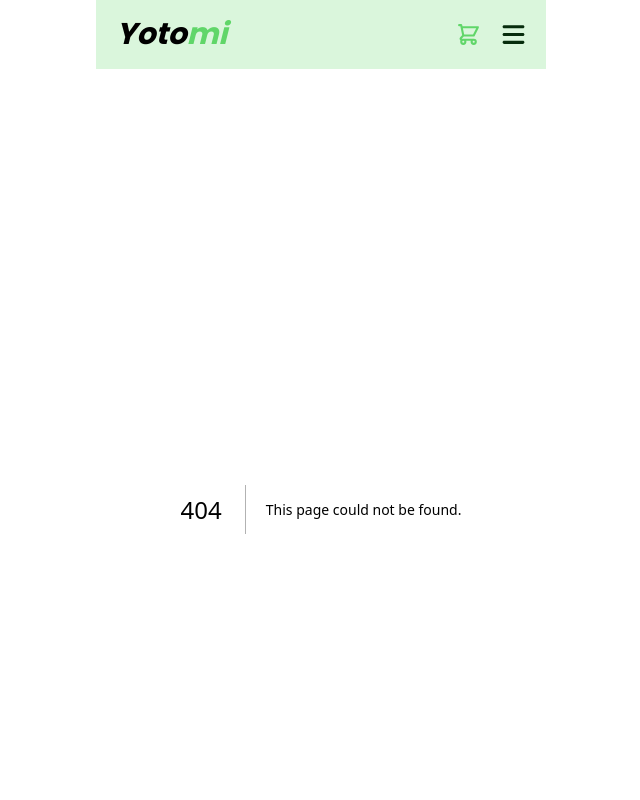
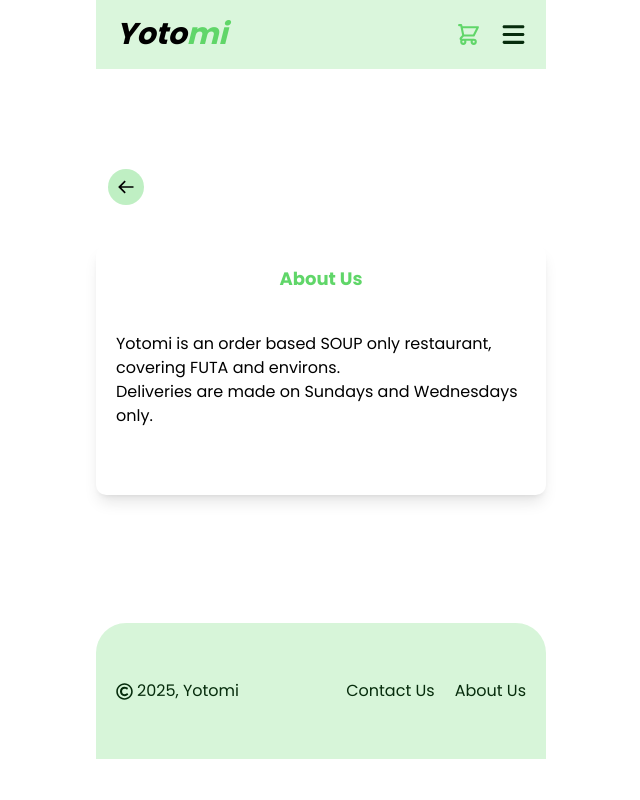
Before and after one commit to BusandCode/yotomi-supermarket, a Next.js app: page /pages/about in a window 1280 px wide. Before the commit this address had no page. Shown: the top 800 px of the page, without its empty margins (319-959 px from the left). Built offline with nearby package versions, Linux system fonts and the light colour scheme.

Commit message:
about section

```diff
--- a/app/food/efo/page.js
+++ b/app/food/efo/page.js
@@ -46,7 +46,7 @@ const page = () => {
     setThirdCart(thirdCart--)
   };
   return (
-    <main className='max-w-[450px] relative mx-auto flex flex-col  gap-5 h-full'>
+    <main className='lg:max-w-[900px] relative mx-auto flex flex-col  gap-5 h-full'>
 
       <Link className='py-5 px-3 max-w-fit' href="/">
             <BiArrowBack className='text-[#000000] bg-[#60D669] bg-opacity-40 p-2 rounded-full w-[36px] h-[36px]' size={25}/>
--- a/app/food/egusi/page.js
+++ b/app/food/egusi/page.js
@@ -47,7 +47,7 @@ const page = () => {
   };
 
   return (
-    <main className='max-w-[450px] relative mx-auto flex flex-col  gap-5 h-full'>
+    <main className='max-w-[450px]  relative mx-auto flex flex-col  gap-5 h-full'>
       {/* Header */}
 
       <Link className='py-5 px-3 max-w-fit' href="/">
--- a/app/page.js
+++ b/app/page.js
@@ -9,7 +9,7 @@ import Draggable from './Draggable';
 const page = () => {
 
   return (
-    <main className='max-w-[450px] relative mx-auto flex flex-col  gap-5 h-full'>
+    <main className=' max-w-[450px] relative mx-auto flex flex-col  gap-5 h-full'>
       <section className=' flex flex-col gap-10'>
 
     {/* Hero */}
--- /dev/null
+++ b/app/pages/about/page.js
@@ -0,0 +1,21 @@
+import React from 'react';
+import { BiArrowBack } from "react-icons/bi";
+import Link from 'next/link';
+
+const page = () => {
+  return (
+    <div className='max-w-[450px] relative mx-auto h-full flex flex-col gap-5 justify-center items-start mt-20'>
+
+        <Link className='py-5 px-3 max-w-fit' href="/">
+            <BiArrowBack className='text-[#000000] bg-[#60D669] bg-opacity-40 p-2 rounded-full w-[36px] h-[36px]' size={25}/>
+          </Link>
+          <div className='shadow-[#0000001a] shadow-lg  bg-[white] h-[250px] rounded-[10px] p-5'>
+        <h1 className='text-[#60D669] text-center  bg-white mb-10 font-bold text-[18px]'>About Us</h1>
+        <p>Yotomi is an order based SOUP only restaurant, covering FUTA and environs.</p>
+        <p>Deliveries are made on Sundays and Wednesdays only.</p>
+        </div>
+    </div>
+  )
+}
+
+export default page
--- /dev/null
+++ b/app/pages/contact/page.js
@@ -0,0 +1,9 @@
+import React from 'react'
+
+const page = () => {
+  return (
+    <div>page</div>
+  )
+}
+
+export default page
--- a/components/Footer.jsx
+++ b/components/Footer.jsx
@@ -1,13 +1,14 @@
 import React from 'react'
+import Link from 'next/link';
 import { FaRegCopyright } from "react-icons/fa";
 const Footer = () => {
   return (
-    <div>
-    <div className='text-[16px] bg-[#60D669] bg-opacity-25 max-w-[450px] mx-auto w-full h-[136px]  flex justify-between items-center  mt-32  rounded-tl-[30px] rounded-tr-[30px] p-5 text-[#062C0C]'>
+    <div className='max-w-[450px] w-full mx-auto'>
+    <div className='text-[16px] bg-[#60D669] bg-opacity-25  h-[136px]  flex justify-between items-center  mt-32  rounded-tl-[30px] rounded-tr-[30px] p-5 text-[#062C0C]'>
         <p  className='flex items-center justify-center gap-1'><FaRegCopyright size={17}/> 2025, Yotomi</p>
         <div className='flex gap-5 items-center'>
-        <a href="">Contact Us</a>
-        <a href="">About Us</a>
+        <Link href="/pages/contact">Contact Us</Link>
+        <Link href="/pages/about">About Us</Link>
     </div>
     </div>
     </div>
--- a/components/NavBar.jsx
+++ b/components/NavBar.jsx
@@ -5,6 +5,7 @@ import Link from 'next/link';
 import { HiOutlineShoppingCart } from "react-icons/hi";
 import { FaBars } from 'react-icons/fa6';
 import { FaTimes } from 'react-icons/fa';
+
 
 const NavBar = () => {
     const [showMenu,setShowMenu] = useState(false);
@@ -57,7 +58,7 @@ const NavBar = () => {
       setChangeIcon(true);
       }}
       className='hover:bg-[#60D669] w-full p-3 hover:text-white'>Contact Us</Link>
-     <Link href="/" onClick={()=>{
+     <Link href="/pages/about" onClick={()=>{
       setShowMenu(false);
       setChangeIcon(true);
       }}
```
